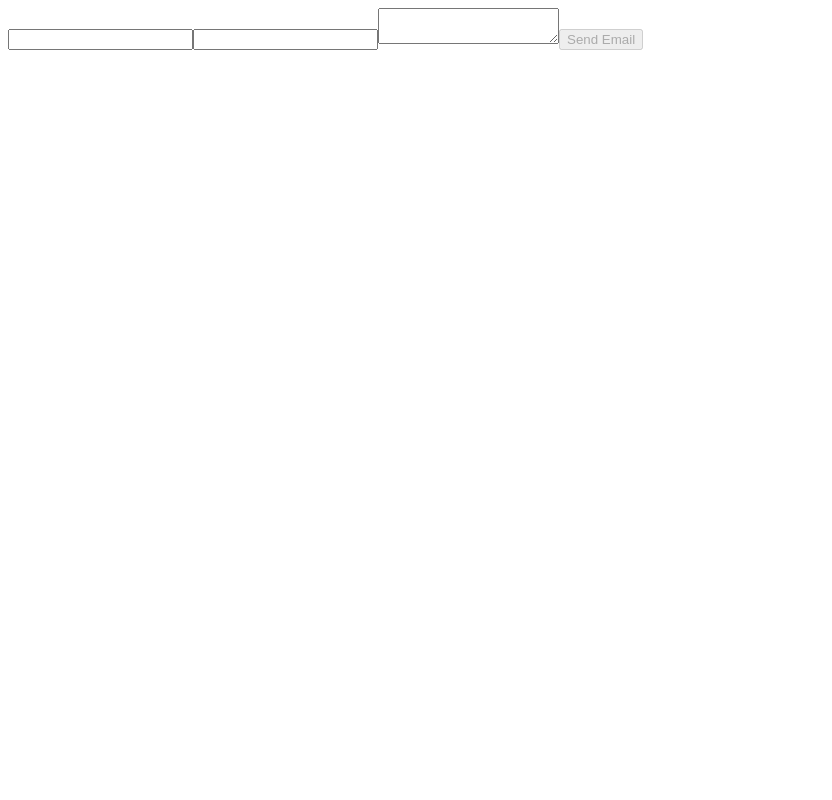
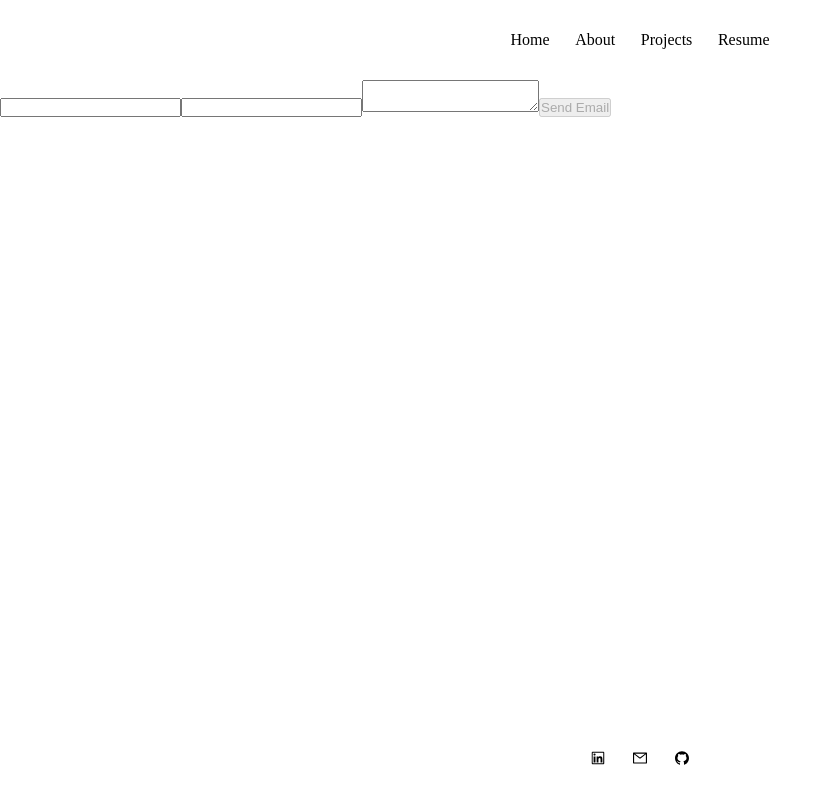
Before and after one commit to scubastove4/sm-portfolio, a React (Create React App) app: page /contact in a window 1280 px wide. Shown: the whole page, without its empty margins (0-832 px from the left). Built offline with nearby package versions, Linux system fonts and the light colour scheme; no server answers.

Commit message:
add styling to separate app.js sections

```diff
--- a/package.json
+++ b/package.json
@@ -9,6 +9,7 @@
     "@testing-library/user-event": "^13.5.0",
     "react": "^18.2.0",
     "react-dom": "^18.2.0",
+    "react-icons": "^4.4.0",
     "react-router-dom": "^6.3.0",
     "react-scripts": "5.0.1",
     "web-vitals": "^2.1.4"
--- a/src/App.css
+++ b/src/App.css
@@ -0,0 +1,55 @@
+* {
+  margin: 0;
+  padding: 0;
+  box-sizing: border-box;
+}
+
+body {
+  height: 100vh;
+  width: 100vw;
+}
+
+#root {
+  height: 100%;
+  width: 100%;
+}
+
+#app-content {
+  display: flex;
+  flex-direction: column;
+  justify-content: center;
+  align-items: center;
+
+  height: 100%;
+  width: 100%;
+}
+
+nav,
+footer {
+  display: flex;
+  flex-direction: row;
+  justify-content: center;
+  align-items: center;
+
+  height: 10%;
+  width: 100%;
+}
+
+a {
+  margin: 1% 2% 1% 0;
+  text-decoration: none;
+  color: black;
+}
+
+a:last-child {
+  margin-right: 0;
+}
+
+a:hover {
+  cursor: pointer;
+}
+
+main {
+  height: 80%;
+  width: 100%;
+}
--- a/src/App.js
+++ b/src/App.js
@@ -5,12 +5,16 @@ import About from './pages/About'
 import Projects from './pages/Projects'
 import Resume from './pages/Resume'
 import Contact from './pages/Contact'
+import NavBar from './components/NavBar'
+import SocialBar from './components/SocialBar'
 
 import './App.css'
 
 function App() {
   return (
-    <div className="App">
+    <div id="app-content">
+      <NavBar />
+      <main>
         <Routes>
           <Route path="/" element={<Home />} />
           <Route path="/about" element={<About />} />
@@ -18,6 +22,8 @@ function App() {
           <Route path="/resume" element={<Resume />} />
           <Route path="/contact" element={<Contact />} />
         </Routes>
+      </main>
+      <SocialBar />
     </div>
   )
 }
--- a/src/components/NavBar.jsx
+++ b/src/components/NavBar.jsx
@@ -1,5 +1,34 @@
+import { NavLink } from 'react-router-dom'
+
 const NavBar = () => {
-  return <div>NavBar</div>
+  return (
+    <nav>
+      <NavLink
+        to="/"
+        className={({ isActive }) => (isActive ? 'active' : undefined)}
+      >
+        Home
+      </NavLink>
+      <NavLink
+        to="/about"
+        className={({ isActive }) => (isActive ? 'active' : undefined)}
+      >
+        About
+      </NavLink>
+      <NavLink
+        to="/projects"
+        className={({ isActive }) => (isActive ? 'active' : undefined)}
+      >
+        Projects
+      </NavLink>
+      <NavLink
+        to="/resume"
+        className={({ isActive }) => (isActive ? 'active' : undefined)}
+      >
+        Resume
+      </NavLink>
+    </nav>
+  )
 }
 
 export default NavBar
--- a/src/components/Social.jsx
+++ /dev/null
@@ -1,5 +0,0 @@
-const Social = () => {
-  return <div>Social</div>
-}
-
-export default Social
--- /dev/null
+++ b/src/components/SocialBar.jsx
@@ -0,0 +1,23 @@
+import { NavLink } from 'react-router-dom'
+import { AiOutlineLinkedin, AiOutlineMail, AiFillGithub } from 'react-icons/ai'
+
+const Social = () => {
+  return (
+    <footer>
+      <a href="https://www.linkedin.com/in/stephen-morello/" target="_blank">
+        <AiOutlineLinkedin />
+      </a>
+      <NavLink
+        to="/contact"
+        className={({ isActive }) => (isActive ? 'active' : undefined)}
+      >
+        <AiOutlineMail />
+      </NavLink>
+      <a href="https://github.com/scubastove4" target="_blank">
+        <AiFillGithub />
+      </a>
+    </footer>
+  )
+}
+
+export default Social
```
Lines whose indentation alone changed are shown as unchanged.
